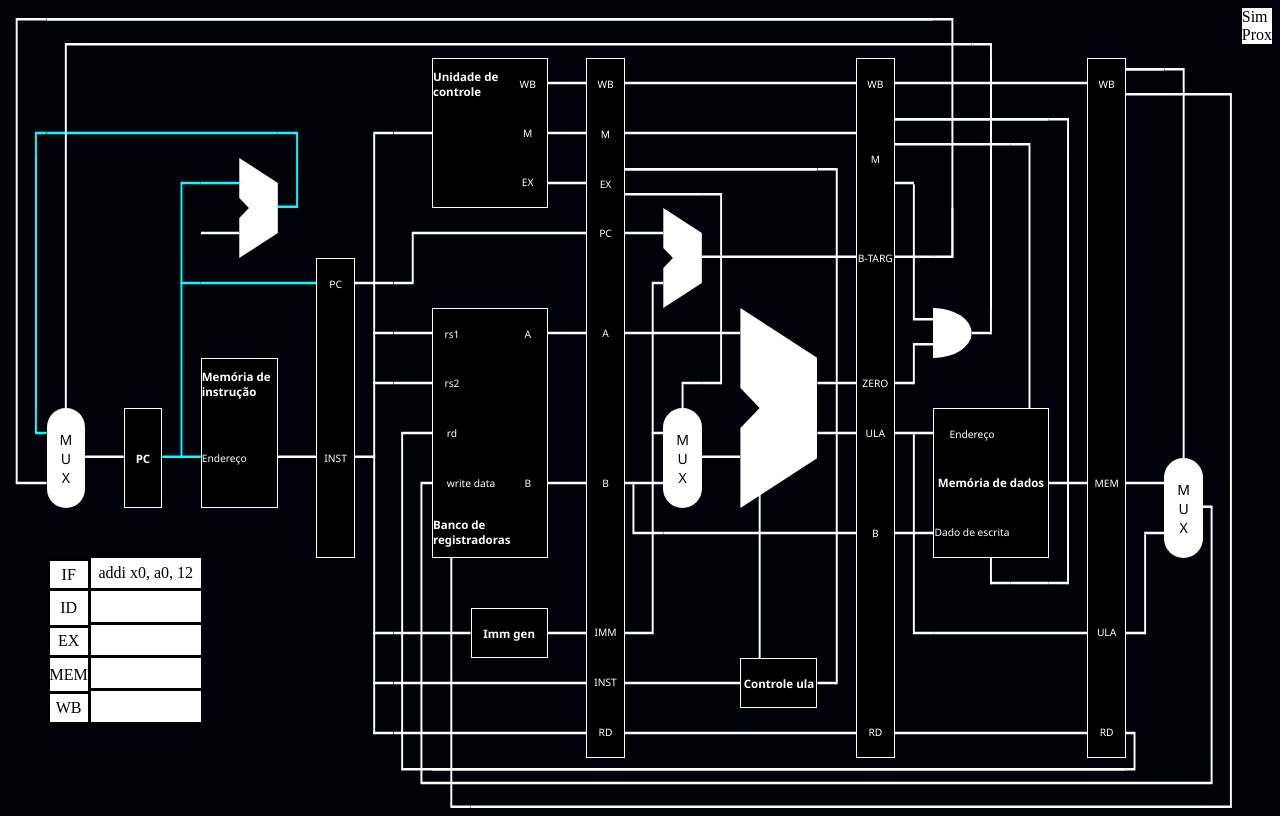
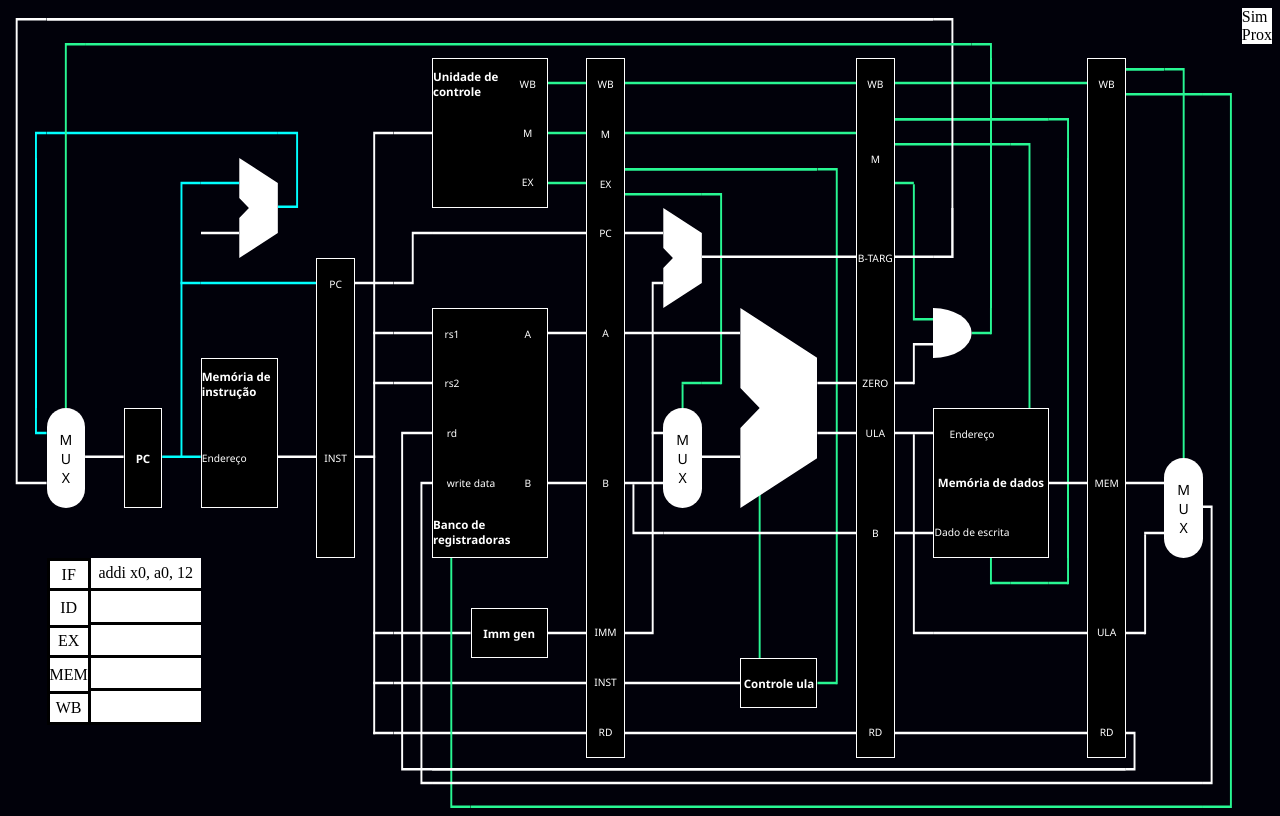
Before and after one commit to vinivid/simulacao_pipeline, a website: page public/index.html in a window 1280 px wide. Drawn offline with Linux system fonts and the light colour scheme; files whose address does not match are found by name.

Commit message:
Changed control cables to be more visible

```diff
--- a/public/index.html
+++ b/public/index.html
@@ -102,13 +102,13 @@
             <div id="id-rd_11-15_15" class="mh id-rd"></div>
 
             <!-- Wb da uc-->
-            <div id="id-wb" class="mh id-wb"></div>
+            <div id="id-wb" class="mh id-wb control-cable"></div>
 
             <!--M Uc -->
-            <div id="id-m" class="mh id-m"></div>
+            <div id="id-m" class="mh id-m control-cable"></div>
 
             <!-- Ex uc-->
-            <div id="id-ex" class="mh id-ex"></div>
+            <div id="id-ex" class="mh id-ex control-cable"></div>
 
             <!-- Cabos do PC no id-->
             <div id="id-pc_10_6" class="mh id-pc"></div>
@@ -153,25 +153,27 @@
 
         <!-- inicio do ex-->
             <!-- Wb do ex-->
-            <div id="ex-wb" class="mh ex-wb"></div>
+            <div id="ex-wb" class="mh ex-wb control-cable"></div>
 
             <!-- M do ex-->
-            <div id="ex-m" class="mh ex-m"></div>
+            <div id="ex-m" class="mh ex-m control-cable"></div>
 
             <!-- Cabos do Ex -->
-            <div id="ex_17-21_4" class="qth alu-ctrl"></div>
-            <div id="ex_22_4" class="qth-to-mvb alu-ctrl"></div>
-            <div id="ex_22_5-13" class="mv alu-ctrl"></div>
-            <div id="ex_t_22_14" class="half-mvt alu-ctrl"></div>
-            <div id="ex_l_22_14" class="half-mhl alu-ctrl"></div>
+            <div id="ex_17-21_4" class="qth alu-ctrl control-cable"></div>
+            <div id="ex_22_4" class="qth-to-mvb alu-ctrl control-cable"></div>
+            <div id="ex_22_5-13" class="mv alu-ctrl control-cable"></div>
+            <div id="ex_t_22_14" class="half-mvt alu-ctrl control-cable"></div>
+            <div id="ex_l_22_14" class="half-mhl alu-ctrl control-cable"></div>
+            <div id="alu-c_20_10-13" class="mv alu-ctrl control-cable"></div>
 
-            <div id="ex_17-18_4" class="qbh alu-src"></div>
-            <div id="ex_19_4" class="qbh-to-mvb alu-src"></div>
-            <div id="ex_19_5-7" class="mv alu-src"></div>
-            <div id="ex_t_19_8" class="half-mvt alu-src"></div>
-            <div id="ex_l_19_8" class="half-mhl alu-src"></div>
-            <div id="ex_r_18_8" class="half-mhr alu-src"></div>
-            <div id="ex_b_18_8" class="half-mvb alu-src"></div>
+            <div id="ex_17-18_4" class="qbh alu-src control-cable"></div>
+            <div id="ex_19_4" class="qbh-to-mvb alu-src control-cable"></div>
+            <div id="ex_19_5-7" class="mv alu-src control-cable"></div>
+            <div id="ex_t_19_8" class="half-mvt alu-src control-cable"></div>
+            <div id="ex_l_19_8" class="half-mhl alu-src control-cable"></div>
+            <div id="ex_r_18_8" class="half-mhr alu-src control-cable"></div>
+            <div id="ex_b_18_8" class="half-mvb alu-src control-cable"></div>
+
 
             <!-- Cabo do pc -->
             <div id="ex-pc_17_5" class="mh ex-pc"></div>
@@ -199,9 +201,8 @@
             <div id="ex-alu_19_9" class="bh ex-alu"></div>
             <div id="ex-alu_22_9" class="mh ex-alu"></div>
 
-            <!-- Cabos da alu-ctrl -->
-            <div id="alu-c_20_10-13" class="mv alu-ctrl"></div>
-            <div id="alu-c_17-19_14" class="mh alu-ctrl"></div>
+            <!-- Cabos da inst ex -->
+            <div id="alu-c_17-19_14" class="mh ex-inst"></div>
 
             <!-- Cabo do rd-->
             <div id="ex-rd_17-22_15" class="mh ex-rd"></div>
@@ -234,29 +235,29 @@
         <!-- Inicio do mem -->
 
         <!-- Wb mem-->
-            <div id="mem-wb_24-28_2" class="mh mem-wb"></div>
+            <div id="mem-wb_24-28_2" class="mh mem-wb control-cable"></div>
 
         <!-- mem M -->
-            <div id="mem-m_24-27_3" class="qth mem-read"></div>
-            <div id="mem-m_28_3" class="qth-to-mvb mem-read"></div>
-            <div id="mem-m_28_4-11" class="mv mem-read"></div>
-            <div id="mem-m-t_28_12" class="half-mvt mem-read"></div>
-            <div id="mem-m-l_28_12" class="half-mhl mem-read"></div>
-            <div id="mem-m_27_12" class="mh mem-read"></div>
-            <div id="mem-m-r_26_12" class="half-mhr mem-read"></div>
-            <div id="mem-m-t_26_12" class="half-mvt mem-read"></div>
+            <div id="mem-m_24-27_3" class="qth mem-read control-cable"></div>
+            <div id="mem-m_28_3" class="qth-to-mvb mem-read control-cable"></div>
+            <div id="mem-m_28_4-11" class="mv mem-read control-cable"></div>
+            <div id="mem-m-t_28_12" class="half-mvt mem-read control-cable"></div>
+            <div id="mem-m-l_28_12" class="half-mhl mem-read control-cable"></div>
+            <div id="mem-m_27_12" class="mh mem-read control-cable"></div>
+            <div id="mem-m-r_26_12" class="half-mhr mem-read control-cable"></div>
+            <div id="mem-m-t_26_12" class="half-mvt mem-read control-cable"></div>
 
-            <div id="mem-m_24-26_3" class="qbh mem-write"></div>
-            <div id="mem-m_27_3" class="qbh-to-mvb mem-write"></div>
-            <div id="mem-m_27_4-8" class="mv mem-write"></div>
+            <div id="mem-m_24-26_3" class="qbh mem-write control-cable"></div>
+            <div id="mem-m_27_3" class="qbh-to-mvb mem-write control-cable"></div>
+            <div id="mem-m_27_4-8" class="mv mem-write control-cable"></div>
 
-            <div id="mem-m-l_24_4" class="half-mhl branch"></div>
-            <div id="mem-m-b_24_4" class="half-mvb branch"></div>
-            <div id="mem-m_24_5-6" class="mv branch"></div>
-            <div id="mem-m-branch_24_7" class="mv-to-qtvr branch"></div>
+            <div id="mem-m-l_24_4" class="half-mhl branch control-cable"></div>
+            <div id="mem-m-b_24_4" class="half-mvb branch control-cable"></div>
+            <div id="mem-m_24_5-6" class="mv branch control-cable"></div>
+            <div id="mem-m-branch_24_7" class="mv-to-qtvr branch control-cable"></div>
 
         <!-- mem zero-->
-            <div id="mem-zero-l_24_8" class="half-mhl mem-zer"></div>
+            <div id="mem-zero-l_24_8" class="half-mhl mem-zero"></div>
             <div id="mem-zero-t_24_8" class="half-mvt mem-zero"></div>
             <div id="mem-zero_24_7" class="mv-to-qbvr mem-zero"></div>
 
@@ -271,13 +272,13 @@
             <div id="b-targ_1_10" class="qlvt-to-mh b-targ"></div>
 
         <!-- PC src-->
-            <div id="pc-src-l_26_7" class="half-mhl pc-src"></div>
-            <div id="pc-src-t_26_7" class="half-mvt pc-src"></div>
-            <div id="pc-src_26_2-6" class="mv pc-src"></div>
-            <div id="pc-src_26_1" class="mvb-to-qbhl pc-src"></div>
-            <div id="pc-src_3-25_1" class="qbh pc-src"></div>
-            <div id="pc-src_2_1" class="qbhr-to-mvb pc-src"></div>
-            <div id="pc-src_2_2-8" class="mv pc-src"></div>
+            <div id="pc-src-l_26_7" class="half-mhl pc-src control-cable"></div>
+            <div id="pc-src-t_26_7" class="half-mvt pc-src control-cable"></div>
+            <div id="pc-src_26_2-6" class="mv pc-src control-cable"></div>
+            <div id="pc-src_26_1" class="mvb-to-qbhl pc-src control-cable"></div>
+            <div id="pc-src_3-25_1" class="qbh pc-src control-cable"></div>
+            <div id="pc-src_2_1" class="qbhr-to-mvb pc-src control-cable"></div>
+            <div id="pc-src_2_2-8" class="mv pc-src control-cable"></div>
 
         <!-- Alu ex -->
             <div id="alu-ex-m_24_9" class="mh ex-alu"></div>
@@ -314,18 +315,18 @@
         <!-- Wb -->
 
             <!-- mem-to-reg -->
-            <div id="mem-to-reg_30_2" class="qth mem-to-reg"></div>
-            <div id="mem-to-reg_31_2" class="qth-to-mvb mem-to-reg"></div>
-            <div id="mem-to-reg_31_3-9" class="mv mem-to-reg"></div>
+            <div id="mem-to-reg_30_2" class="qth mem-to-reg control-cable"></div>
+            <div id="mem-to-reg_31_2" class="qth-to-mvb mem-to-reg control-cable"></div>
+            <div id="mem-to-reg_31_3-9" class="mv mem-to-reg control-cable"></div>
 
             <!-- Reg write -->
-            <div id="reg-write_30-31_2" class="qbh reg-write"></div>
-            <div id="reg-write_32_2" class="qbhl-to-qlvb reg-write"></div>
-            <div id="reg-write_32_3-15" class="qrv reg-write"></div>
-            <div id="reg-write_32_16" class="qrvt-to-bh reg-write"></div>
-            <div id="reg-write_13-31_16" class="bh reg-write"></div>
-            <div id="reg-write_12_16" class="bhr-to-mv reg-write"></div>
-            <div id="reg-write_12_12-15" class="mv reg-write"></div>
+            <div id="reg-write_30-31_2" class="qbh reg-write control-cable"></div>
+            <div id="reg-write_32_2" class="qbhl-to-qlvb reg-write control-cable"></div>
+            <div id="reg-write_32_3-15" class="qrv reg-write control-cable"></div>
+            <div id="reg-write_32_16" class="qrvt-to-bh reg-write control-cable"></div>
+            <div id="reg-write_13-31_16" class="bh reg-write control-cable"></div>
+            <div id="reg-write_12_16" class="bhr-to-mv reg-write control-cable"></div>
+            <div id="reg-write_12_12-15" class="mv reg-write control-cable"></div>
 
             <!-- wb mem-->
             <div id="wb-mem_30_10" class="mh wb-mem"></div>
--- a/public/style.css
+++ b/public/style.css
@@ -348,6 +348,11 @@ body {
 .alu-symbol {
     background-color: white;
     clip-path: polygon(0 0, 100% 25%, 100% 75%, 0 100%, 0 60%, 25% 50%, 0 40%);
+}
+
+/* Cor dos fios de controle */
+.control-cable {
+    background-color: #28f793;
 }
 
 /* Faz o simbolo do mux */
--- a/src/arqMaps.ts
+++ b/src/arqMaps.ts
@@ -26,7 +26,8 @@ export const EX = new Map <string, HTMLElement[]>([
     ["ex-zero", Array.from(document.getElementsByClassName("ex-zero")) as HTMLElement[]],
     ["ex-b", Array.from(document.getElementsByClassName("ex-wb")) as HTMLElement[]],
     ["ex-imm", Array.from(document.getElementsByClassName("ex-imm")) as HTMLElement[]],
-    ["ex-rd", Array.from(document.getElementsByClassName("ex-rd")) as HTMLElement[]]
+    ["ex-rd", Array.from(document.getElementsByClassName("ex-rd")) as HTMLElement[]],
+    ["ex-inst", Array.from(document.getElementsByClassName("ex-inst")) as HTMLElement[]]
 ])
 
 export const MEM = new Map <string, HTMLElement[]>([
--- a/src/arqPaint.ts
+++ b/src/arqPaint.ts
@@ -8,6 +8,12 @@ export function paint_if() {
 }
 
 export function remove_paint_if() {
-      IF.get("pcp-4")!.forEach((cable) => cable.style.backgroundColor = 'white')
+    IF.get("pcp-4")!.forEach((cable) => cable.style.backgroundColor = 'white')
     IF.get("pc-to-things")!.forEach((cable) => cable.style.backgroundColor = 'white')
 }
+
+export function paint_id(op : ArqOp) {
+    if (op === ArqOp.R) {
+
+    }
+}
```
Also changed, not shown: build/index.html, build/index.mjs, build/style.css.
